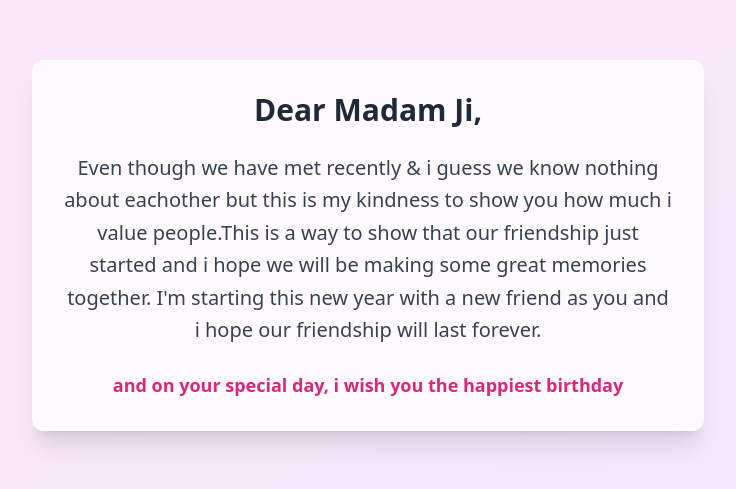
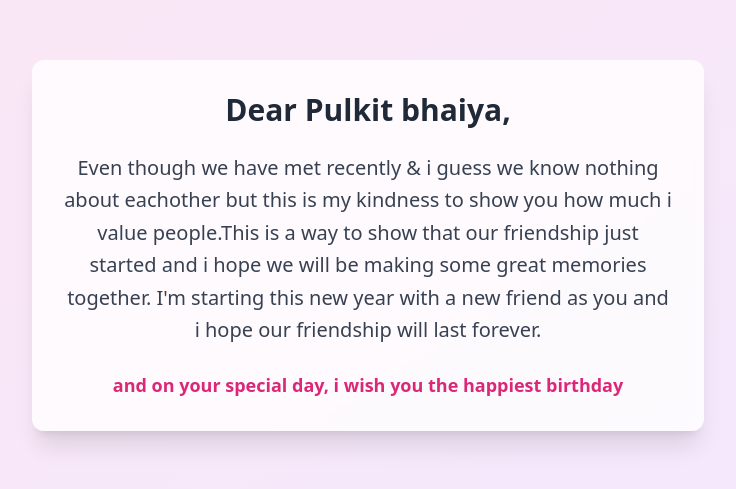
Before and after one commit to Your-Techy-Intimate/bday-wish, a React (Vite) app: page /message in a window 1280 px wide. Shown: the part 155-644 px from the top of the page, without its empty margins (272-1008 px from the left). Built offline with nearby package versions, Linux system fonts and the light colour scheme.

Commit message:
name of person

```diff
--- a/src/components/Message.tsx
+++ b/src/components/Message.tsx
@@ -11,7 +11,7 @@ const Message = () => {
         className="max-w-2xl bg-white/80 backdrop-blur-sm p-8 rounded-xl shadow-xl text-center"
       >
         <h1 className="text-3xl font-bold text-gray-800 mb-6">
-          Dear Madam Ji,
+          Dear Pulkit bhaiya,
         </h1>
         <p className="text-xl text-gray-700 leading-relaxed mb-6">
           Even though we have met recently & i guess we know nothing about eachother but this
```
Also changed, not shown: 2 other files (tests, documents, lock files or other folders).
